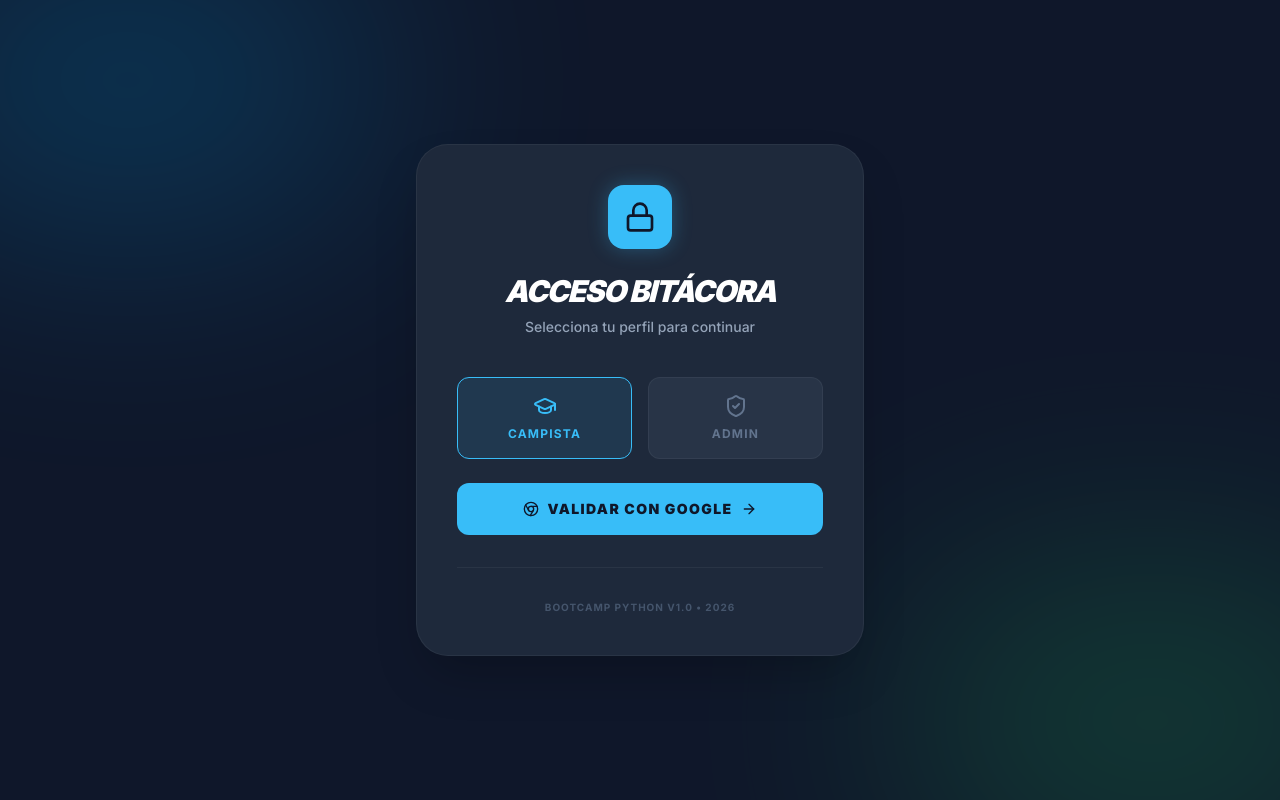
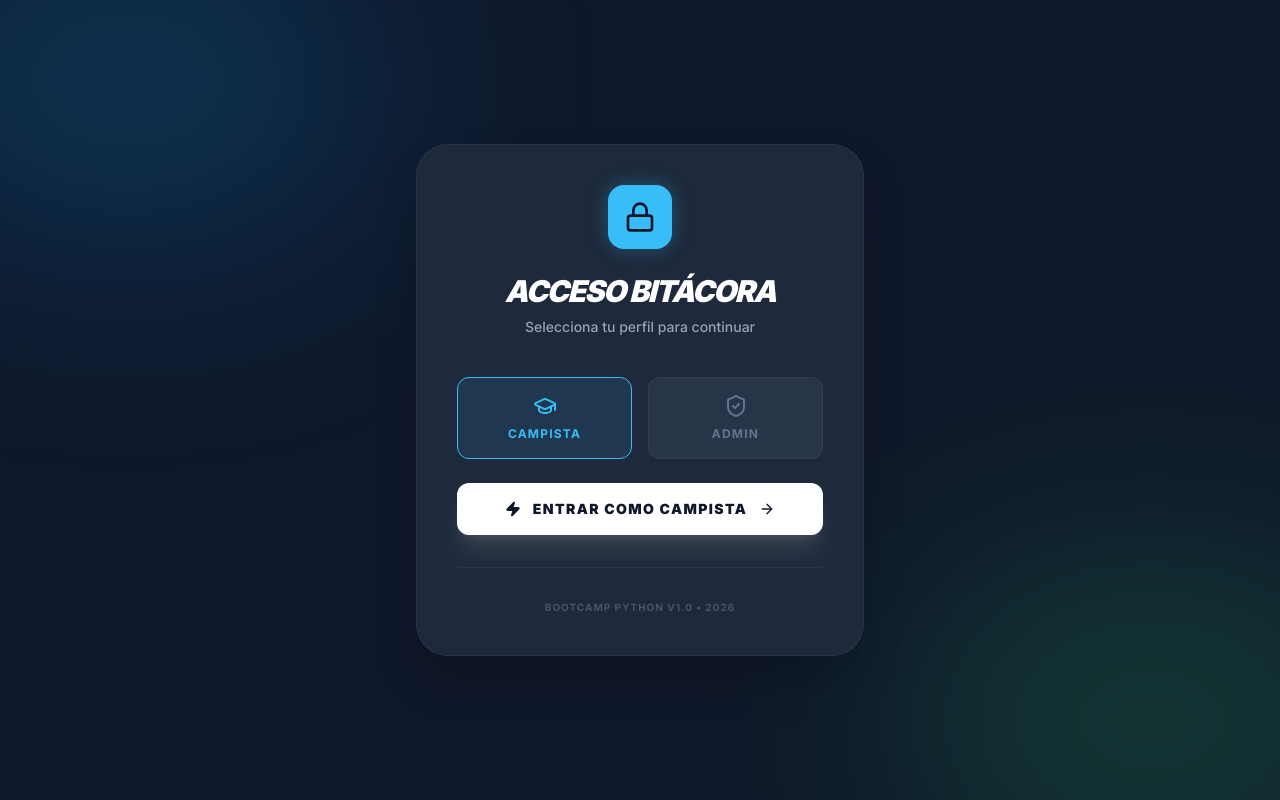
Before and after one commit to AndresBuitrago-IA95/Bitacora_Talentotech, a React (Vite) app: page / in a window 1280 px wide. Built offline with nearby package versions, Linux system fonts and the light colour scheme; no server answers; the database is empty.

Commit message:
Add files via upload

```diff
--- a/src/components/LoginModal.tsx
+++ b/src/components/LoginModal.tsx
@@ -1,8 +1,8 @@
 import React, { useState } from 'react';
-import { Lock, User, ShieldCheck, GraduationCap, ArrowRight, AlertCircle, Chrome } from 'lucide-react';
+import { Lock, User, ShieldCheck, GraduationCap, ArrowRight, AlertCircle, Chrome, Zap } from 'lucide-react';
 import { cn } from '../lib/utils';
 import { motion, AnimatePresence } from 'motion/react';
-import { loginWithGoogle, auth } from '../services/firebase';
+import { loginWithGoogle, loginAnonymously, auth } from '../services/firebase';
 
 type Role = 'admin' | 'campista';
 
@@ -22,27 +22,37 @@ export function LoginModal({ onLogin }: LoginModalProps) {
     setError('');
 
     try {
-      const result = await loginWithGoogle();
-      const user = result.user;
+      if (role === 'admin') {
+        // First check password to avoid unnecessary popups
+        if (password !== 'Ingeniero95*') {
+          setError('Contraseña administrativa incorrecta.');
+          setIsAuthenticating(false);
+          return;
+        }
 
-      if (role === 'admin') {
-        // Strict check: Only specific email + specific password
-        const isAdminEmail = user.email === 'andrezbuitrago82@gmail.com';
-        const isCorrectPassword = password === 'Ingeniero95*';
+        const result = await loginWithGoogle();
+        const user = result.user;
 
-        if (isAdminEmail && isCorrectPassword) {
+        if (user.email === 'andrezbuitrago82@gmail.com') {
           onLogin('admin');
-        } else if (!isAdminEmail) {
-          setError('Este usuario de Google no tiene permisos administrativos.');
         } else {
-          setError('Contraseña administrativa incorrecta.');
+          setError(`El correo ${user.email} no tiene permisos de admin.`);
         }
       } else {
+        // Campista uses anonymous login for simplicity and persistence
+        await loginAnonymously();
         onLogin('campista');
       }
     } catch (err: any) {
       console.error("Auth error:", err);
-      setError('Error al autenticar con Google. Intenta de nuevo.');
+      // Detailed error for debugging
+      if (err.code === 'auth/unauthorized-domain') {
+        setError(`Dominio no autorizado. Añade ${window.location.hostname} en Firebase Console.`);
+      } else if (err.code === 'auth/popup-closed-by-user') {
+        setError('La ventana se cerró antes de completar.');
+      } else {
+        setError(`Error: ${err.message || 'Fallo en autenticación'}`);
+      }
     } finally {
       setIsAuthenticating(false);
     }
@@ -137,14 +147,19 @@ export function LoginModal({ onLogin }: LoginModalProps) {
           <button
             type="submit"
             disabled={isAuthenticating}
-            className="w-full bg-sky-400 text-slate-950 py-4 rounded-xl font-black uppercase tracking-widest text-sm hover:bg-sky-300 transition-all flex items-center justify-center gap-2 group disabled:opacity-50"
+            className={cn(
+              "w-full py-4 rounded-xl font-black uppercase tracking-widest text-sm transition-all flex items-center justify-center gap-3 group disabled:opacity-50 shadow-xl",
+              role === 'admin'
+                ? "bg-sky-400 text-slate-950 hover:bg-sky-300 shadow-sky-400/20"
+                : "bg-white text-slate-950 hover:bg-slate-200 shadow-white/10"
+            )}
           >
             {isAuthenticating ? (
               <div className="w-5 h-5 border-2 border-slate-950 border-t-transparent rounded-full animate-spin" />
             ) : (
               <>
-                <Chrome className="w-4 h-4" />
-                Validar con Google
+                {role === 'admin' ? <Chrome className="w-4 h-4" /> : <Zap className="w-4 h-4 fill-current" />}
+                {role === 'admin' ? "Validar con Google" : "Entrar como Campista"}
               </>
             )}
             {!isAuthenticating && <ArrowRight className="w-4 h-4 transition-transform group-hover:translate-x-1" />}
--- a/src/services/firebase.ts
+++ b/src/services/firebase.ts
@@ -1,5 +1,5 @@
 import { initializeApp } from 'firebase/app';
-import { getAuth, GoogleAuthProvider, signInWithPopup, signOut, onAuthStateChanged, User } from 'firebase/auth';
+import { getAuth, GoogleAuthProvider, signInWithPopup, signOut, onAuthStateChanged, User, signInAnonymously } from 'firebase/auth';
 import { getFirestore, doc, setDoc, getDoc, collection, getDocs, query, orderBy, onSnapshot, updateDoc, writeBatch, serverTimestamp } from 'firebase/firestore';
 import firebaseConfig from '../../firebase-applet-config.json';
 
@@ -9,6 +9,7 @@ export const db = getFirestore(app, firebaseConfig.firestoreDatabaseId);
 export const googleProvider = new GoogleAuthProvider();
 
 export const loginWithGoogle = () => signInWithPopup(auth, googleProvider);
+export const loginAnonymously = () => signInAnonymously(auth);
 export const logout = () => signOut(auth);
 
 // Helper for connection test
```
